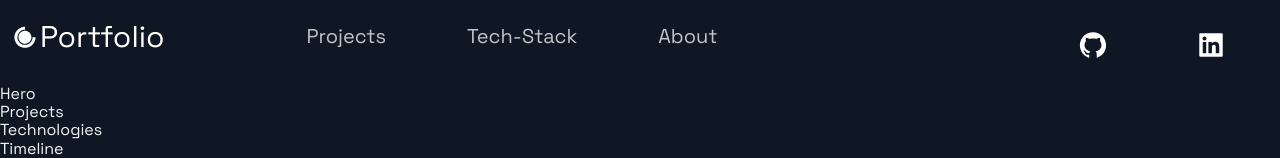
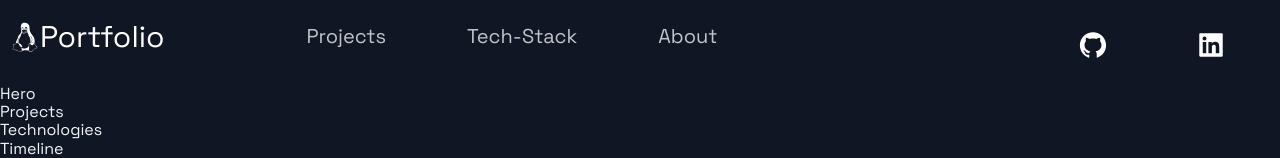
Before and after one commit to leo9iota/portfolio, a Next.js app: page / in a window 1280 px wide. Shown: the top 158 px of the page. Built offline with nearby package versions, Linux system fonts and the light colour scheme.

Commit message:
Update logo

```diff
--- a/src/components/Header/Header.js
+++ b/src/components/Header/Header.js
@@ -1,7 +1,7 @@
 import Link from 'next/link';
 import React from 'react';
 import { AiFillBulb, AiFillFileZip, AiFillGithub, AiFillLinkedin } from 'react-icons/ai';
-import { DiCssdeck } from 'react-icons/di';
+import { DiApple, DiChrome, DiCloud9, DiCssdeck, DiLinux } from 'react-icons/di';
 
 import { Container, Span, Div1, Div2, Div3, NavLink, SocialIcons } from './HeaderStyles';
 
@@ -10,7 +10,7 @@ const Header = () =>  (
     <Div1>
       <Link legacyBehavior href='/'>
         <a style={{ display: 'flex', alignItems: 'center', color: 'white', marginBottom: '20px' }}>
-          <DiCssdeck size='3rem' /> <Span>Portfolio</Span>
+          <DiLinux size='3rem' /> <Span>Portfolio</Span>
         </a>
       </Link>
     </Div1>
```
